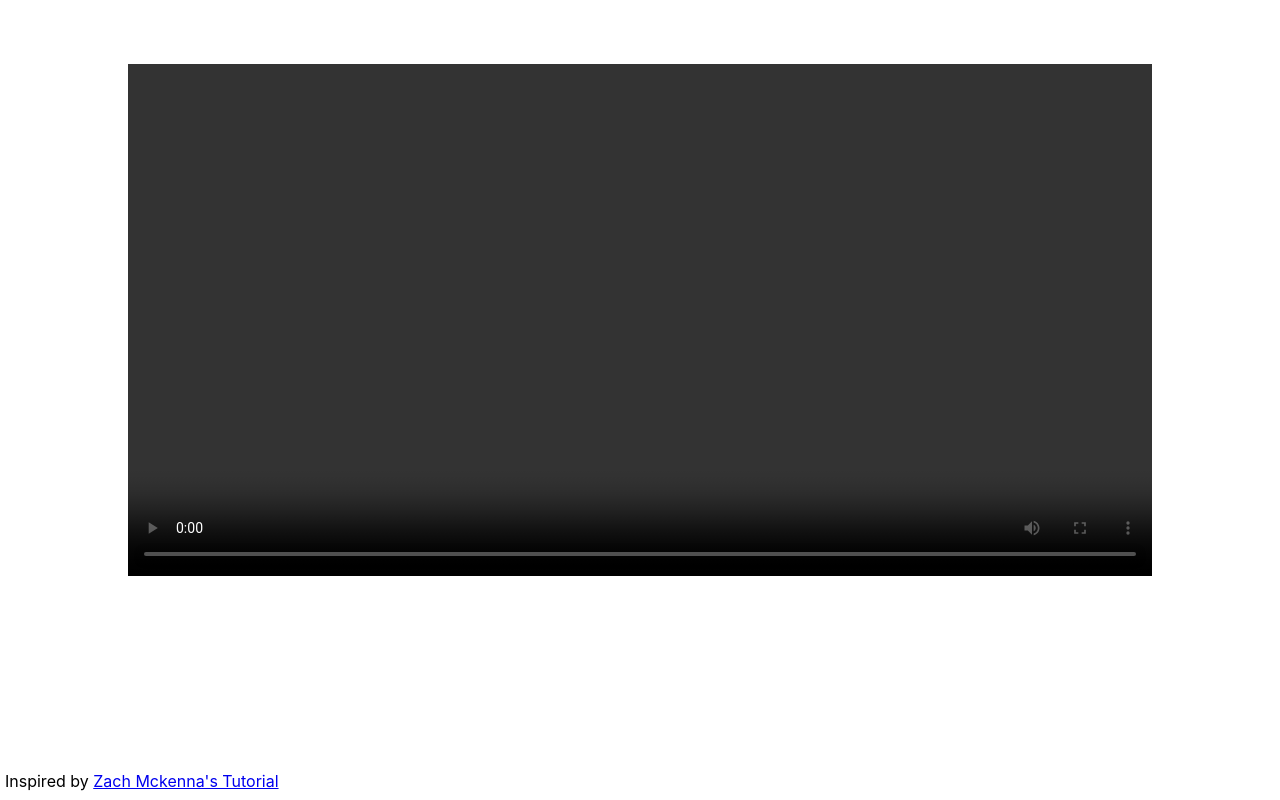
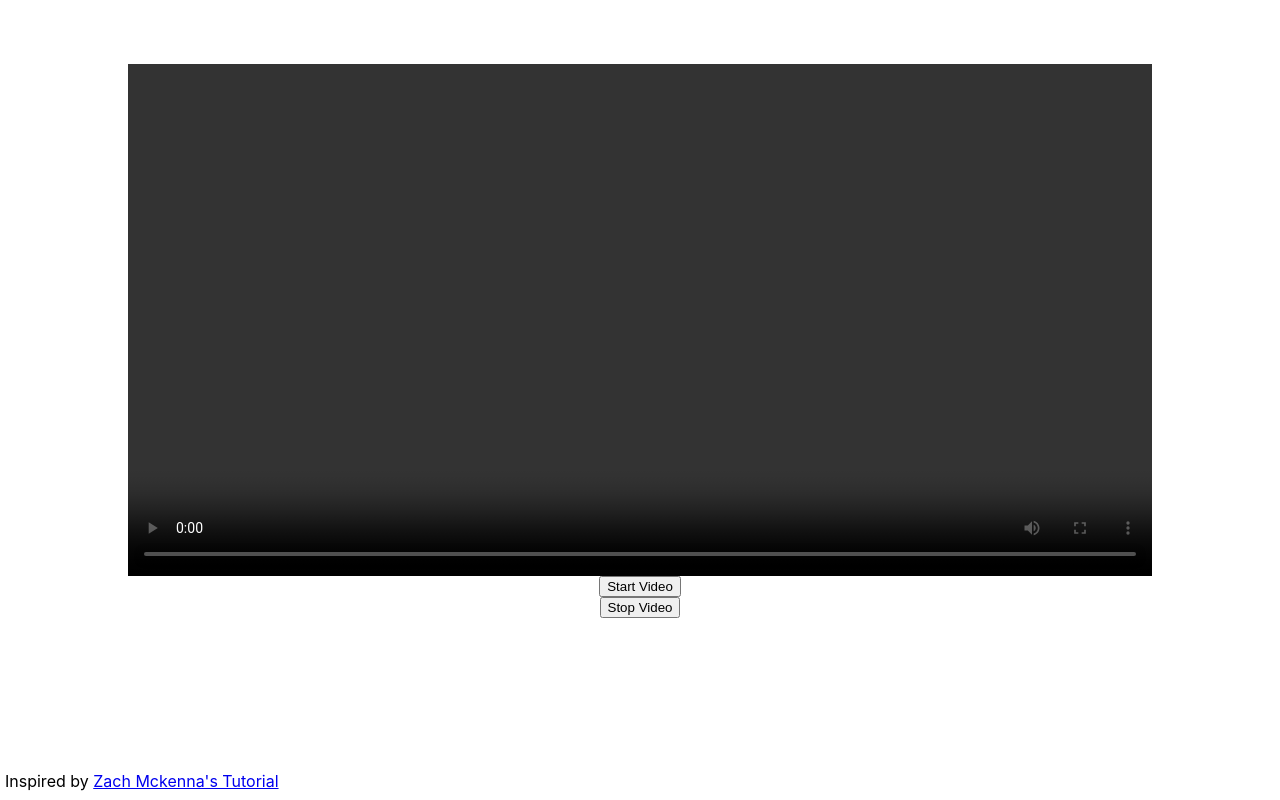
Before and after one commit to hannahlivnat/mintbeam-app, a React (Create React App) app: page / in a window 1280 px wide. Built offline with nearby package versions, Linux system fonts and the light colour scheme; no server answers.

Commit message:
able to stop video from playing

```diff
--- a/src/components/camera.jsx
+++ b/src/components/camera.jsx
@@ -9,7 +9,7 @@ class Camera extends React.Component {
     startVideo = () => {
         const constraints = { video: this.state.video };
         const video = document.querySelector('#player');
-        console.log(video);
+        //console.log(video);
         navigator.mediaDevices
             .getUserMedia(constraints)
             .then((stream) => {
@@ -19,9 +19,14 @@ class Camera extends React.Component {
             .catch((err) => console.log(err));
     };
 
-    componentDidMount = () => {
-        this.startVideo();
-    };
+    stopVideo = () => {
+      const video = document.querySelector("#player");
+      video.srcObject.getVideoTracks().forEach(track => track.stop());
+    }
+
+    //componentDidMount = () => {
+    //    this.startVideo();
+    //};
 
     render = () => {
         return (
@@ -32,6 +37,8 @@ class Camera extends React.Component {
                     controls
                     autoPlay
                 ></video>
+                <button onClick={this.startVideo}>Start Video</button>
+                <button onClick={this.stopVideo}>Stop Video</button>
             </div>
         );
     };
```
